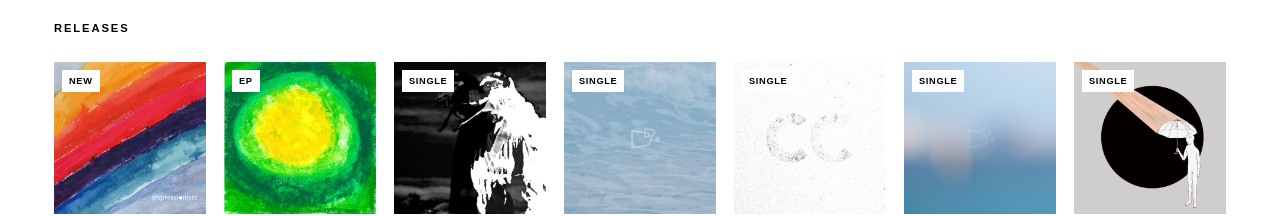
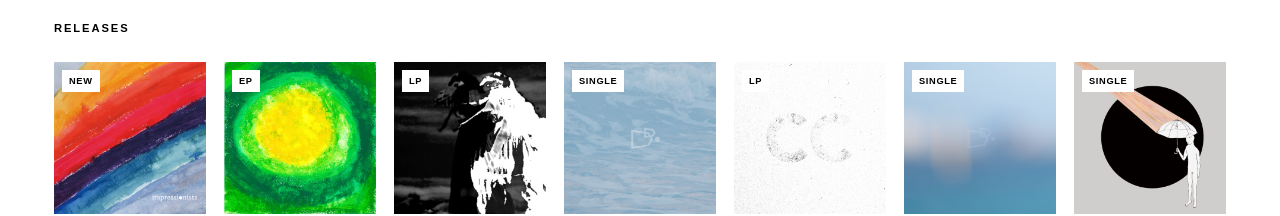
Before and after one commit to roastia/slp-website, a Next.js app: page /catalog in a window 1280 px wide. Shown: the part 424-640 px from the top of the page. Built offline with nearby package versions, Linux system fonts and the light colour scheme; a web font is replaced by a local one.

Commit message:
CCとavt_のタグをSINGLEからLPに修正

```diff
--- a/data/releases.ts
+++ b/data/releases.ts
@@ -113,7 +113,7 @@ export const releases: Release[] = [
     href: "/catalog/avt_/",
     legacyUrl: "/catalog/avt_/",
     image: "/images/releases/avt.jpg",
-    tag: "SINGLE",
+    tag: "LP",
     tracklist: [
       { title: "avt_001", duration: "02:08" },
       { title: "avt_002", duration: "01:39" },
@@ -189,7 +189,7 @@ export const releases: Release[] = [
     href: "/catalog/cc_keimabass/",
     legacyUrl: "/catalog/cc_keimabass/",
     image: "/images/releases/cc.jpg",
-    tag: "SINGLE",
+    tag: "LP",
     tracklist: [
       { title: "Netemo Sametemo", duration: "07:35" },
       { title: "SHUT UP AND PLAY THE PIANO", duration: "05:48" },
```
